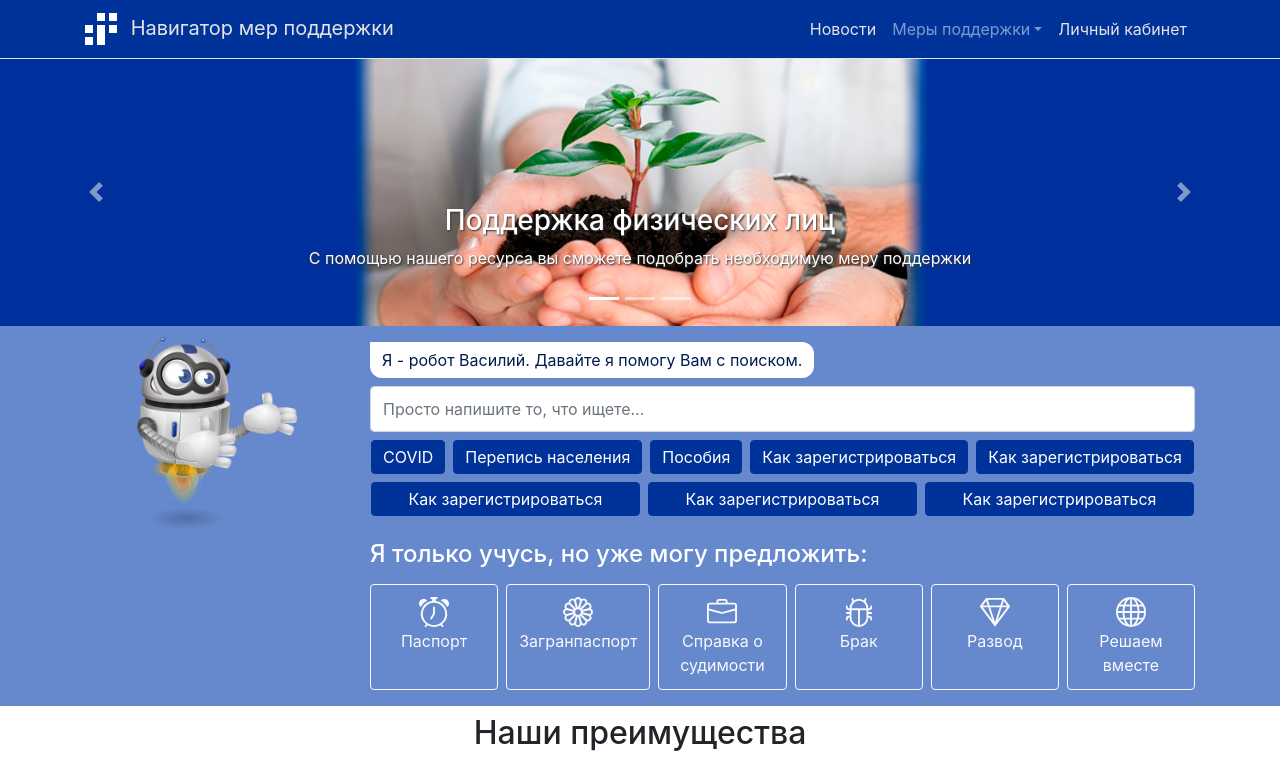
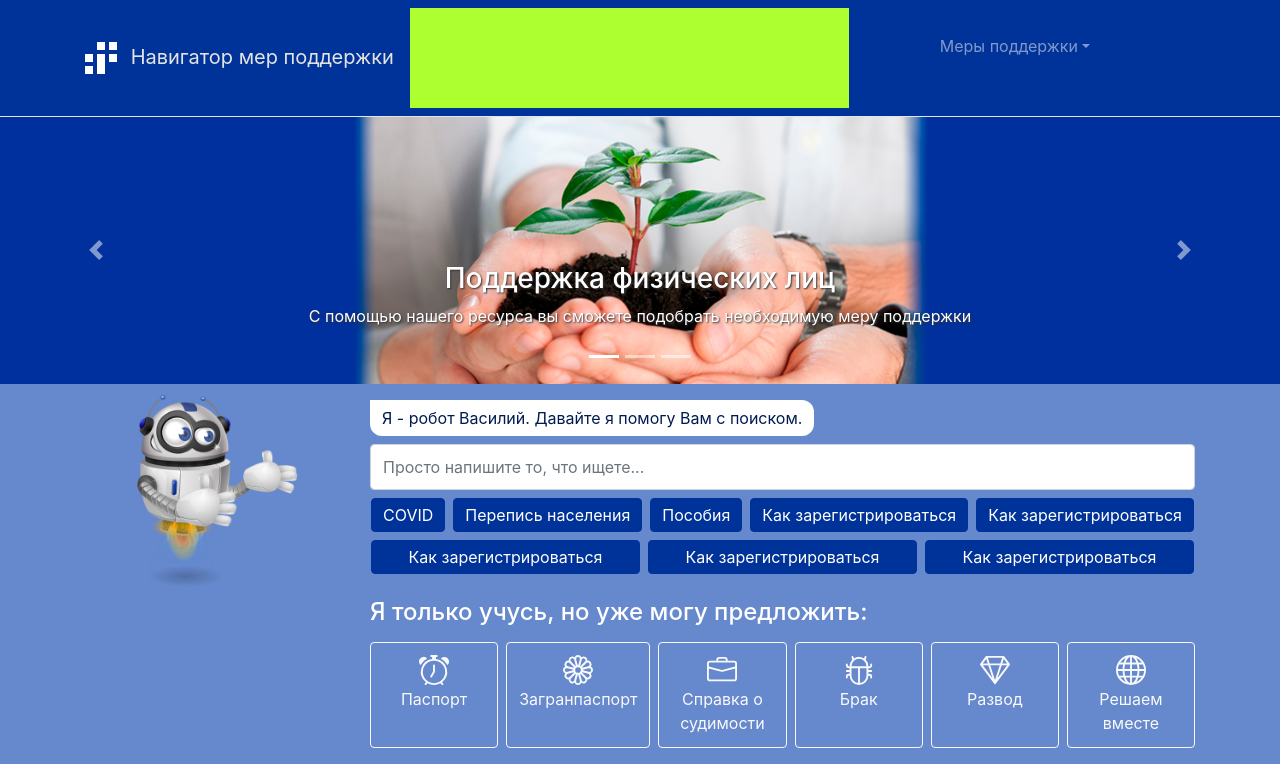
Before and after one commit to Archinsk/40_subsidy_bootstrapvue, a Vue app: page /#/ in a window 1280 px wide. Shown: the top 776 px of the page. Built offline with nearby package versions, Linux system fonts and the light colour scheme.

Commit message:
start offcanvas menu

```diff
--- a/src/components/HeaderOffcavas.vue
+++ b/src/components/HeaderOffcavas.vue
@@ -1,13 +1,46 @@
 <template>
     <header class="header">
         <div class="header__wrapper container">
-            <b-navbar toggleable="lg" type="dark">
+            <b-navbar type="dark">
+                <div>
+                    <b-button class="d-lg-none" v-b-toggle.sidebar>
+                        <b-icon icon="list"></b-icon>
+                    </b-button>
+
                     <b-navbar-brand href="#">
                         <router-link to="/">
-                        <img src="@/assets/iss_logo_white.svg" class="d-inline-block align-top logo__image" alt="logo">
+                            <img src="@/assets/iss_logo_white.svg" class="d-inline-block align-top logo__image"
+                                 alt="logo">
                             Навигатор мер поддержки
                         </router-link>
                     </b-navbar-brand>
+                </div>
+                <b-sidebar id="sidebar" title="Sidebar" backdrop bg-variant="primary" text-variant="light" shadow="lg">
+                    <b-collapse id="nav-collapse" is-nav>
+                        <b-navbar-nav>
+                            <b-nav-item href="#">
+                                <router-link to="/news">Новости</router-link>
+                            </b-nav-item>
+                            <b-nav-item-dropdown text="Меры поддержки" right>
+                                <b-dropdown-item href="#">
+                                    <router-link to="/measures">Все меры поддержки</router-link>
+                                </b-dropdown-item>
+                                <b-dropdown-item href="#">
+                                    <router-link to="/measures">Юридическим лицам</router-link>
+                                </b-dropdown-item>
+                                <b-dropdown-item href="#">
+                                    <router-link to="/measures">Индивидуальным предпринимателям</router-link>
+                                </b-dropdown-item>
+                                <b-dropdown-item href="#">
+                                    <router-link to="/measures">Физическим лицам</router-link>
+                                </b-dropdown-item>
+                            </b-nav-item-dropdown>
+                            <b-nav-item href="#">
+                                <router-link to="/accountinfo">Личный кабинет</router-link>
+                            </b-nav-item>
+                        </b-navbar-nav>
+                    </b-collapse>
+                </b-sidebar>
 
                 <b-navbar-toggle target="nav-collapse"></b-navbar-toggle>
                 <b-collapse id="nav-collapse" is-nav>
@@ -46,7 +79,7 @@
     }
 </script>
 
-<style lang="scss" scoped>
+<style lang="scss">
     $gap: 1rem;
     $basic-color: #003399;
     $passive-color: #e4e4e4;
@@ -92,36 +125,82 @@
                 }
             }
 
-            .navbar-collapse {
-                justify-content: flex-end;
+            /*Боковая выпадашка с навигационным меню сайта*/
+            .b-sidebar-outer {
+                background-color: greenyellow;
 
-                .navbar-nav {
-                    /*background-color: yellow;*/
+                @media (min-width: 992px) {
+                    position: static;
+                    width: 500px;
+                    height: 100px;
+                    z-index: 3000;
+                }
 
-                    .nav-item {
+                /*Выезжающая панель*/
+                .b-sidebar {
+                    background-color: yellow !important;
+                    @media (min-width: 992px) {
+                        display: block;
+                        position: static;
+                    }
 
-                        a {
-                            text-decoration: none;
-                            color: $passive-color;
+                    .b-sidebar-header {
+                        background-color: orangered;
 
-                            &:hover {
-                                color: $active-color;
+                        @media (min-width: 992px) {
+                            display: none;
                         }
                     }
 
-                        .dropdown-menu {
-                            /*Здесь и далее не работает*/
-                            background-color: #b3c3e6;
+                    .b-sidebar-body {
+                        background-color: orange!important;
 
-                            li {
-                                .dropdown-item {
+                        /*Навигационное меню*/
+                        .navbar-collapse {
+                            background-color: yellow;
+                            justify-content: flex-end;
+
+                            /*Список пунктов меню*/
+                            .navbar-nav {
+
+
+                                /*flex-direction: column;*/
+
+                                /*.nav-item {*/
+                                /**/
+                                /*    a {*/
+                                /*        text-decoration: none;*/
+                                /*<!--        color: $passive-color;-->*/
+                                        /**/
+                                        /*&:hover {*/
+                                        /*<!--    color: $active-color;-->*/
+                                        /*}*/
+                                    /*}*/
+                                    /**/
+                                    /*.dropdown-menu {*/
+                                    /*    Здесь и далее не работает*/
+                                        /*background-color: #b3c3e6;*/
+
+                                        /*li {*/
+                                        /*    .dropdown-item {*/
+                                        /*    }*/
+                                        /*}*/
+                                    /*}*/
                                 }
+
+
                         }
                     }
                 }
 
+                .b-sidebar-backdrop {
+                    @media (min-width: 992px) {
+                        display: none;
                     }
                 }
             }
+
+
+        }
     }
 </style>
--- a/src/components/SearchForm.vue
+++ b/src/components/SearchForm.vue
@@ -83,12 +83,12 @@
                     console.log('В поле пусто')
                     this.textInField = ""
                 }
+            },
+            quest: function () {
+                this.inputValue = this.quest;
             }
         },
 
-        mounted() {
-            this.inputValue = this.quest;
-        }
     }
 </script>
 
--- a/src/main.js
+++ b/src/main.js
@@ -2,8 +2,6 @@ import Vue from 'vue';
 
 import router from "./router";
 import { BootstrapVue, IconsPlugin } from 'bootstrap-vue';
-import 'bootstrap/dist/css/bootstrap.css';
-import 'bootstrap-vue/dist/bootstrap-vue.css';
 
 import App from './App.vue';
 import "@/custom.scss";
--- a/src/views/Measures.vue
+++ b/src/views/Measures.vue
@@ -6,7 +6,7 @@
 
         <section class="measures">
             <div class="measures__wrapper container">
-                <h2 class="measures__heading">Меры поддержки <span class="badge badge-secondary">160</span></h2>
+                <h4 class="measures__heading">Меры поддержки <span class="badge badge-secondary">160</span></h4>
 
                 <div class="row row-cols-1">
 
```
Lines whose indentation alone changed are shown as unchanged.
